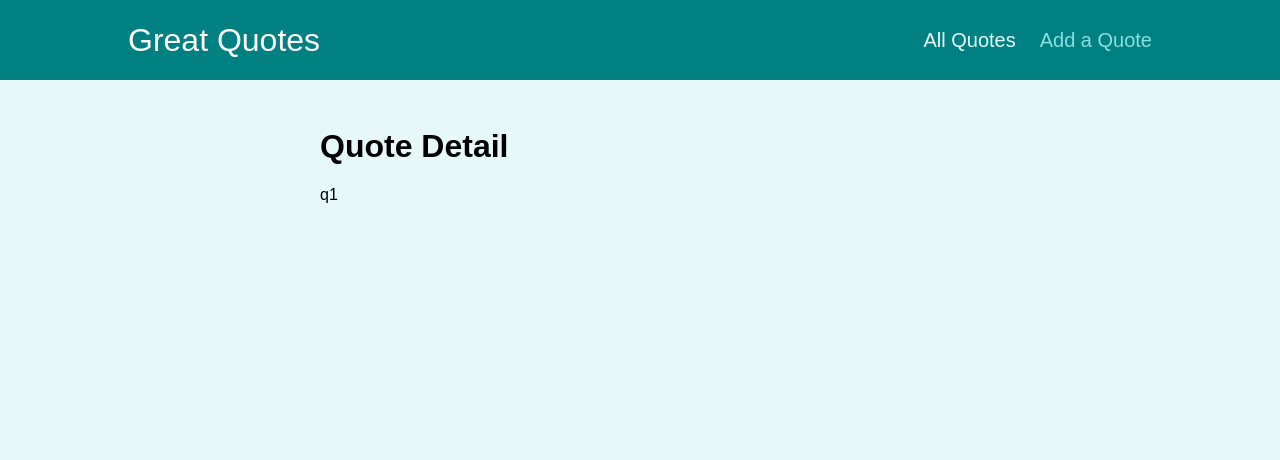
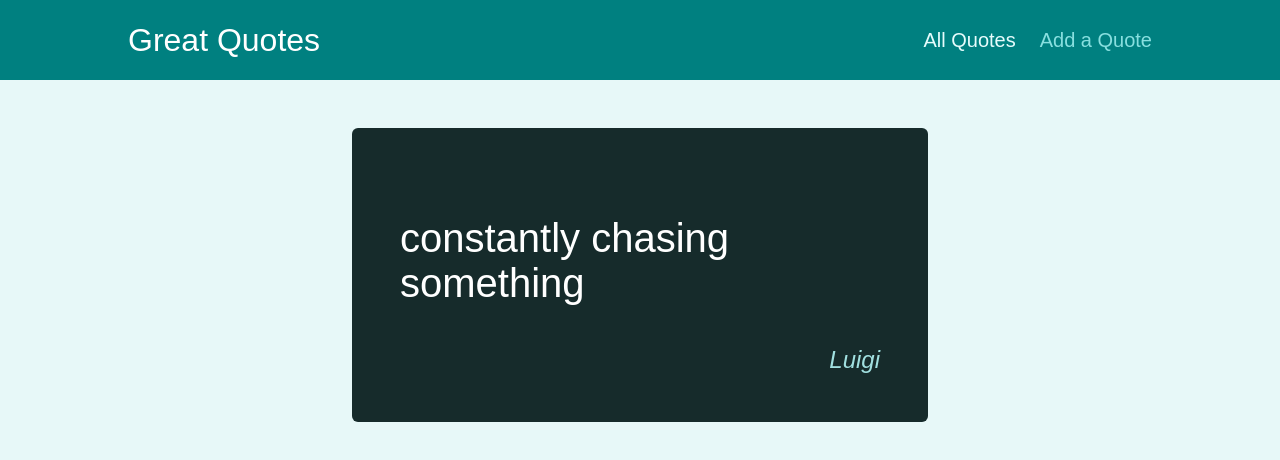
Before and after one commit to igiboi/router-qouteMachine, a React (Create React App) app: page /quotes/q1 in a window 1280 px wide. Shown: the top 460 px of the page. Built offline with nearby package versions, Linux system fonts and the light colour scheme.

Commit message:
added higlighted component to quoteDetail

```diff
--- a/src/pages/QuoteDetail.js
+++ b/src/pages/QuoteDetail.js
@@ -1,15 +1,25 @@
 import { useParams, Route } from "react-router-dom";
 
 import Comments from "../components/comments/Comments";
+import HighlightedQuote from "../components/quotes/HighlightedQuote";
+
+const DUMMY_QUOTES = [
+  { id: "q1", author: "Luigi", text: "constantly chasing something" },
+  { id: "q2", author: "Miguel", text: "Freedom from the Mind" },
+];
 
 const QuoteDetail = () => {
   const params = useParams();
 
+  const quote = DUMMY_QUOTES.find((quote) => quote.id === params.quoteId);
+
+  if (!quote) {
+    return <p>No quote found!</p>;
+  }
+
   return (
     <div>
-      <h1>Quote Detail</h1>
-      <p>{params.quoteId}</p>
-
+      <HighlightedQuote text={quote.text} author={quote.author} />
       <Route path={`/quotes/${params.quoteId}/comments`}>
         <Comments />
       </Route>
```
Also changed, not shown: 1 other file (tests, documents, lock files or other folders).
